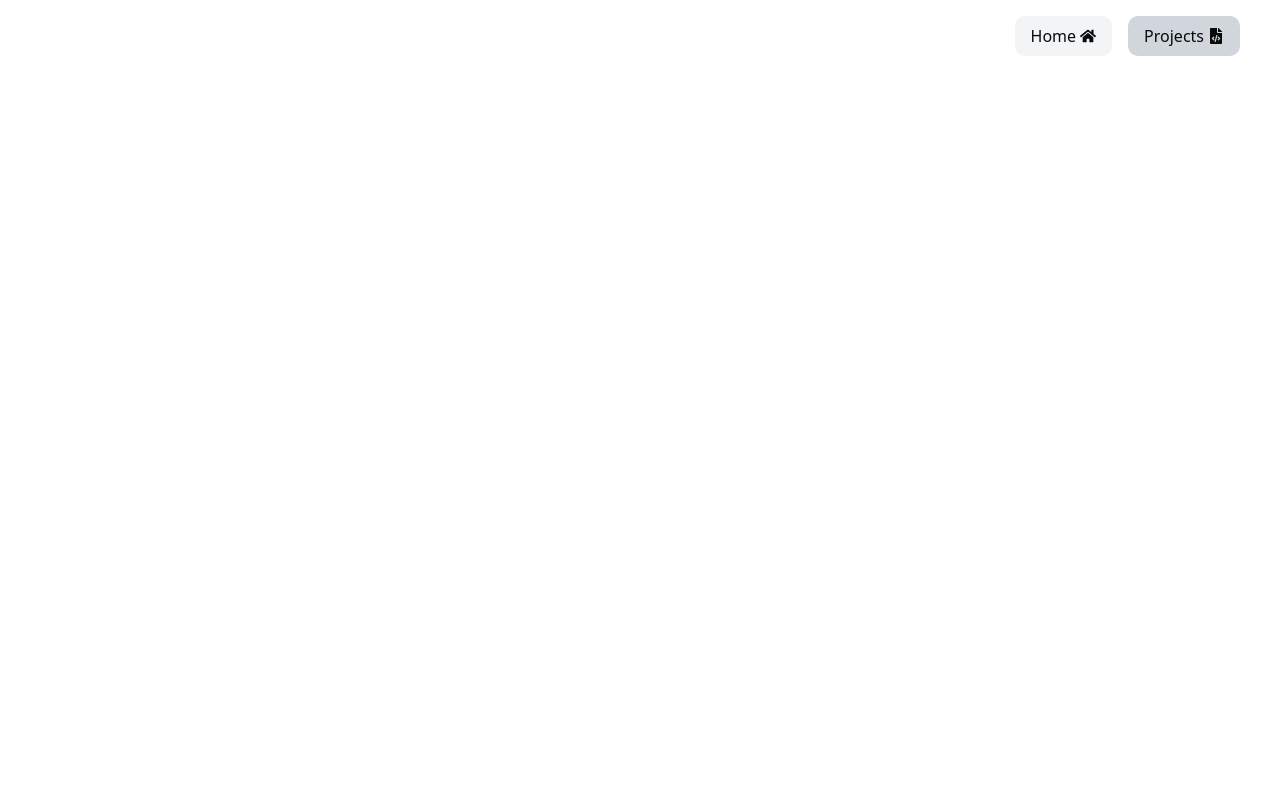
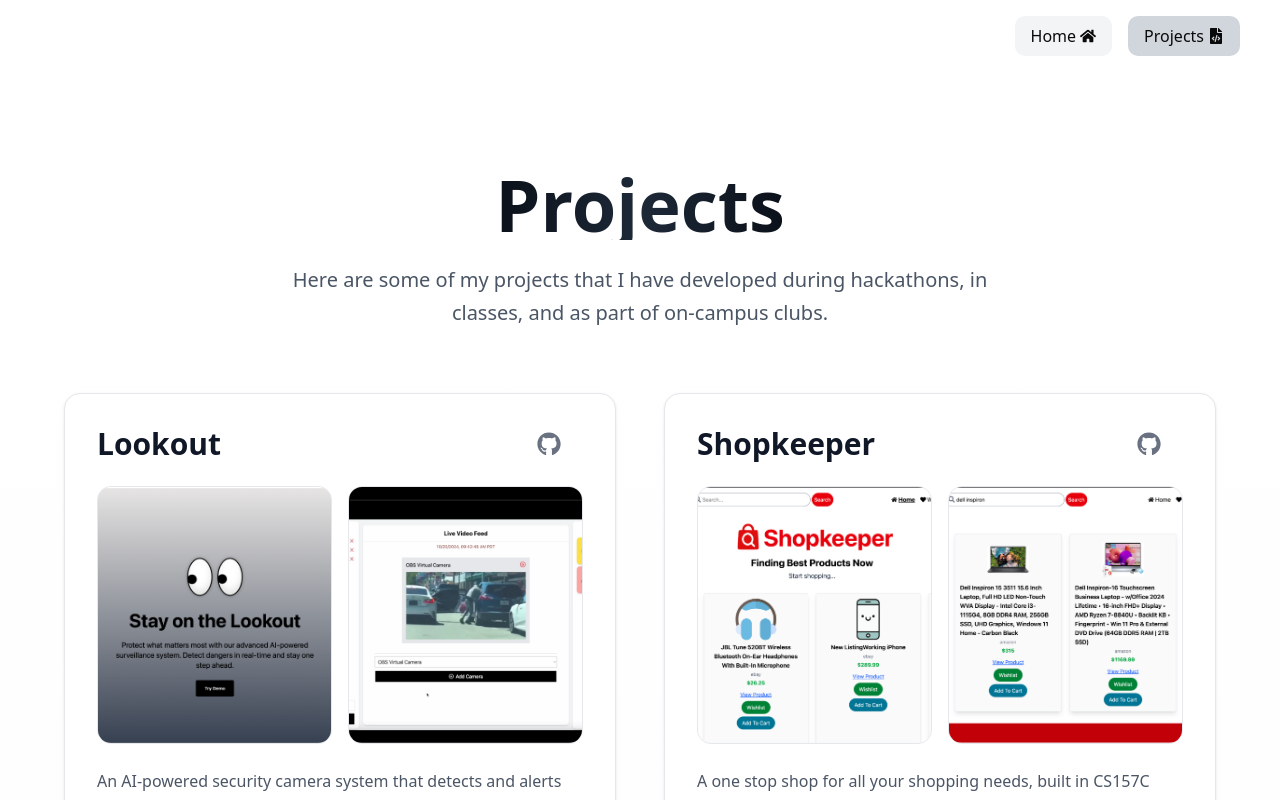
Before and after one commit to huyduong05/Personal-Website, a React (Vite) app in the folder frontend/: page /projects in a window 1280 px wide. Shown: the top 800 px of the page. Built offline with nearby package versions, Linux system fonts and the light colour scheme.

Commit message:
performance + styling updates

```diff
--- a/frontend/src/components/ProjectCard.jsx
+++ b/frontend/src/components/ProjectCard.jsx
@@ -1,51 +1,74 @@
-import { FaGithub } from "react-icons/fa";
+import { useState } from "react";
+import { FaGithub, FaExternalLinkAlt } from "react-icons/fa";
 
 function ProjectCard({ title, images, description, techStack, github }) {
+  const [hoveredImage, setHoveredImage] = useState(null);
+
   return (
-    <div className="border rounded-2xl shadow-md p-6 sm:p-8 mb-6" data-aos="flip-up">
-      {/* Title + GitHub Link */}
-      <div className="flex flex-col sm:flex-row sm:items-center sm:justify-between mb-4 gap-2">
-        <h2 className="text-lg sm:text-xl font-bold">{title}</h2>
+    <div className="group h-full bg-white border border-gray-200 rounded-2xl shadow-sm hover:shadow-xl transition-all duration-300 overflow-hidden hover:border-gray-300">
+      {/* Card Content */}
+      <div className="p-6 sm:p-8 flex flex-col h-full">
+        {/* Header: Title + GitHub Link */}
+        <div className="flex flex-col sm:flex-row sm:items-center sm:justify-between mb-5 sm:mb-6 gap-3">
+          <h2 className="text-2xl sm:text-2xl md:text-3xl font-bold text-gray-900 group-hover:text-black transition-colors duration-300">
+            {title}
+          </h2>
           {github && (
             <a
               href={github}
               target="_blank"
               rel="noopener noreferrer"
-            className="text-gray-600 hover:text-black"
+              className="flex items-center gap-2 text-gray-500 hover:text-black transition-all duration-300 hover:scale-110 transform"
               title="View on GitHub"
             >
-            <FaGithub size={22} />
+              <FaGithub size={24} className="transition-transform duration-300 hover:rotate-12" />
+              <FaExternalLinkAlt size={14} className="opacity-0 group-hover:opacity-100 transition-opacity duration-300" />
             </a>
           )}
         </div>
 
-      {/* Images */}
-      <div className="flex flex-col sm:flex-row gap-4 mb-6">
+        {/* Images Grid */}
+        <div className={`grid gap-4 mb-6 ${images.length === 2 ? 'grid-cols-1 sm:grid-cols-2' : 'grid-cols-1'}`}>
           {images.map((img, idx) => (
+            <div
+              key={idx}
+              className="relative overflow-hidden rounded-xl border border-gray-200 bg-gray-100 group/image"
+              onMouseEnter={() => setHoveredImage(idx)}
+              onMouseLeave={() => setHoveredImage(null)}
+            >
               <img
-            key={idx}
                 src={img}
                 alt={`${title} screenshot ${idx + 1}`}
-            className="border shadow-md rounded-lg object-contain w-full sm:w-1/2 h-48 sm:h-64"
+                className={`w-full h-48 sm:h-56 md:h-64 object-cover transition-transform duration-500 ${
+                  hoveredImage === idx ? 'scale-105' : 'scale-100'
+                }`}
               />
+              <div className={`absolute inset-0 bg-gradient-to-t from-black/20 to-transparent opacity-0 group-hover/image:opacity-100 transition-opacity duration-300`} />
+            </div>
           ))}
         </div>
 
         {/* Description */}
-      <p className="mb-6 text-gray-700 text-sm sm:text-base">{description}</p>
+        <p className="mb-6 text-gray-600 text-sm sm:text-base leading-relaxed flex-grow">
+          {description}
+        </p>
 
         {/* Tech Stack Tags */}
-      <div className="flex flex-wrap gap-2">
+        <div className="flex flex-wrap gap-2.5">
           {techStack.map((tech, idx) => (
             <span
               key={idx}
-            className="bg-blue-100 text-xs sm:text-sm px-2 py-1 rounded-md text-gray-800 font-medium"
+              className="inline-flex items-center px-3 py-1.5 rounded-lg bg-gradient-to-r from-blue-50 to-indigo-50 text-gray-700 text-xs sm:text-sm font-medium border border-blue-100/50 hover:border-blue-200 hover:from-blue-100 hover:to-indigo-100 transition-all duration-300 hover:scale-105 transform cursor-default"
             >
               {tech}
             </span>
           ))}
         </div>
       </div>
+
+      {/* Hover Effect Border */}
+      <div className="h-1 bg-gradient-to-r from-blue-500 via-indigo-500 to-purple-500 transform scale-x-0 group-hover:scale-x-100 transition-transform duration-500 origin-left" />
+    </div>
   );
 }
 
--- a/frontend/src/pages/Home.jsx
+++ b/frontend/src/pages/Home.jsx
@@ -32,6 +32,18 @@ function Home() {
   ];
 
   const duplicatedImages = [...images, ...images]; // For seamless looping
+
+  // Preload images for faster loading
+  useEffect(() => {
+    images.forEach((image) => {
+      const link = document.createElement("link");
+      link.rel = "preload";
+      link.as = "image";
+      link.href = image.src;
+      document.head.appendChild(link);
+    });
+    // eslint-disable-next-line react-hooks/exhaustive-deps
+  }, []); // images is constant, no need to re-run
 
   useEffect(() => {
     AOS.init({
@@ -128,15 +140,22 @@ function Home() {
           className="flex whitespace-nowrap overflow-x-scroll no-scrollbar"
           style={{ scrollBehavior: "auto" }}
         >
-          {duplicatedImages.map((image, index) => (
+          {duplicatedImages.map((image, index) => {
+            // First 6 images load eagerly, rest lazy load
+            const loading = index < 6 ? "eager" : "lazy";
+
+            return (
               <div key={index} className="w-[250px] flex-shrink-0 p-2">
                 <img
                   src={image.src}
                   alt={image.alt}
+                  loading={loading}
+                  decoding="async"
                   className="rounded-xl object-cover w-full h-40 sm:h-64"
                 />
               </div>
-          ))}
+            );
+          })}
         </div>
       </div>
     </div>
--- a/frontend/src/pages/Projects.jsx
+++ b/frontend/src/pages/Projects.jsx
@@ -1,3 +1,7 @@
+import { useEffect } from "react";
+import AOS from "aos";
+import "aos/dist/aos.css";
+
 import LKH from "../projects/LookoutHome.png";
 import LKF from "../projects/LookoutFeature.png";
 import SKH from "../projects/ShopkeeperHome.png";
@@ -10,6 +14,13 @@ import TBIRL from "../projects/TogoBotIRL.png";
 import ProjectCard from "../components/ProjectCard";
 
 function Projects() {
+  useEffect(() => {
+    AOS.init({
+      duration: 800,
+      once: true,
+      offset: 100,
+    });
+  }, []);
 
   const projects = [
     {
@@ -23,9 +34,8 @@ function Projects() {
       title: "Shopkeeper",
       images: [SKH, SKF],
       description: "A one stop shop for all your shopping needs, built in CS157C (NoSQL Databases).",
-    techStack: ["React.js", "Flask", "MongoDB", "Oxylabs Web Scraper API", "Docker" ],
+      techStack: ["React.js", "Flask", "MongoDB", "Oxylabs Web Scraper API", "Docker"],
       github: "https://github.com/huyduong05/CS157C-Team-3"
-
     },
     {
       title: "Spartan Outreach",
@@ -43,27 +53,36 @@ function Projects() {
     },
   ];
 
-
-
   return (
-    <div className="px-4 md:px-6">
-      {/* Project Page Title */}
-      <div className="mx-auto max-w-[700px] pt-10 md:pt-12" data-aos="fade-up">
-        <div className="flex flex-col justify-center">
-          <h1 className="text-3xl md:text-5xl font-bold mb-4 text-black">
+    <div className="min-h-screen bg-gradient-to-b from-white via-gray-50/30 to-white">
+      <div className="mx-auto max-w-7xl px-4 sm:px-6 lg:px-8">
+        {/* Project Page Header */}
+        <div className="mx-auto max-w-3xl pt-12 sm:pt-16 md:pt-20 lg:pt-24" data-aos="fade-up">
+          <div className="flex flex-col justify-center text-center">
+            <h1 className="text-4xl sm:text-5xl md:text-6xl lg:text-7xl font-bold mb-4 sm:mb-6 bg-gradient-to-r from-black via-gray-800 to-black bg-clip-text text-transparent">
               Projects
             </h1>
-          <p className="text-base md:text-lg mb-4 text-gray-700" data-aos="fade-up">
+            <p className="text-base sm:text-lg md:text-xl text-gray-600 leading-relaxed" data-aos="fade-up" data-aos-delay="100">
               Here are some of my projects that I have developed during hackathons, in classes, and as part of on-campus clubs.
             </p>
           </div>
         </div>
 
-      {/* Project Cards */}
-      <div className="mx-auto max-w-[1000px] pb-24 md:pb-20 mt-8 space-y-12">
+        {/* Project Cards Grid */}
+        <div className="mx-auto max-w-6xl pb-16 sm:pb-20 md:pb-24 lg:pb-32 mt-10 sm:mt-12 md:mt-16">
+          <div className="grid grid-cols-1 lg:grid-cols-2 gap-8 sm:gap-10 md:gap-12">
             {projects.map((proj, idx) => (
-          <ProjectCard key={idx} {...proj} />
+              <div
+                key={idx}
+                data-aos="fade-up"
+                data-aos-delay={idx * 100}
+                className="w-full"
+              >
+                <ProjectCard {...proj} />
+              </div>
             ))}
+          </div>
+        </div>
       </div>
     </div>
   );
```
Lines whose indentation alone changed are shown as unchanged.
